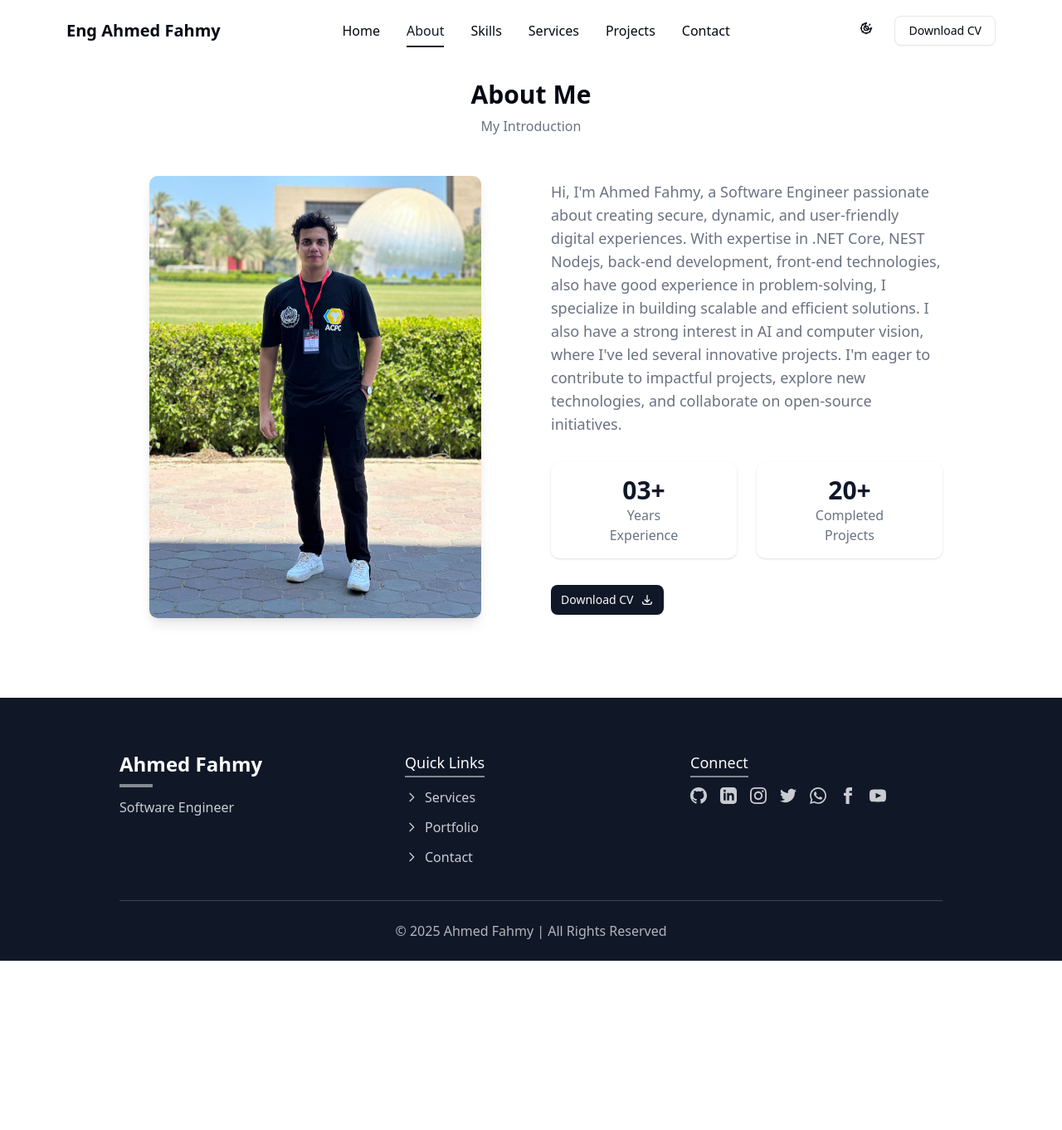
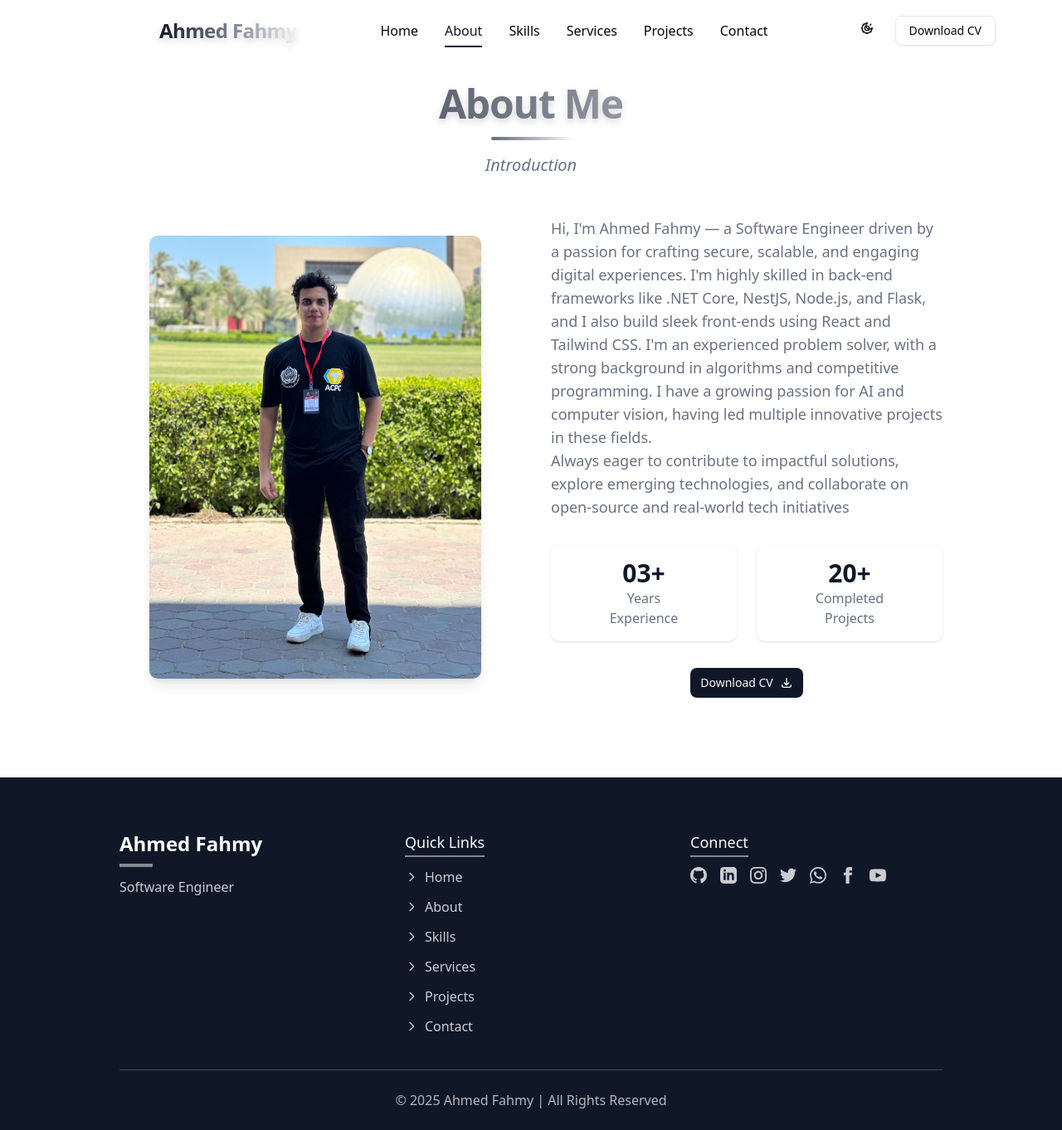
Before and after one commit to Ahmedfahmy8308/MyNextPortfolio, a Next.js app: page /about in a window 1280 px wide. Shown: the whole page at 83% size. Before the commit the page ends 1158 px from the top, so only its background shows below. Built offline with nearby package versions, Linux system fonts and the light colour scheme.

Commit message:
some edit

```diff
--- a/src/app/about/page.tsx
+++ b/src/app/about/page.tsx
@@ -42,8 +42,16 @@ export default function AboutPage() {
       <section className="py-24 px-6 md:px-10 lg:px-16 overflow-hidden">
         <div className="container mx-auto px-8 md:px-14 lg:px-20" data-aos="fade-up">
           <div className="text-center mb-12">
-            <h2 className="text-3xl font-bold mb-2">About Me</h2>
-            <p className="text-muted-foreground">My Introduction</p>
+            <h2 className="text-3xl md:text-5xl font-extrabold mb-4 bg-gradient-to-r from-primary to-secondary bg-clip-text text-transparent drop-shadow-lg tracking-tight">
+              <span className="inline-block align-middle">About Me
+</span>
+            </h2>
+            <div className="flex justify-center mb-4">
+              <span className="inline-block w-24 h-1 rounded-full bg-gradient-to-r from-primary to-secondary opacity-70 animate-pulse"></span>
+            </div>
+            <p className="text-lg md:text-xl text-muted-foreground font-medium italic animate-fade-in">
+              Introduction
+            </p>
           </div>
 
           <div className="grid grid-cols-1 md:grid-cols-2 gap-12 items-center">
@@ -73,14 +81,13 @@ export default function AboutPage() {
                 animate={{ opacity: 1 }}
                 transition={{ delay: 0.4 }}
               >
-                Hi, I&apos;m Ahmed Fahmy, a Software Engineer passionate about creating secure, dynamic,
-                and user-friendly digital experiences. With expertise in .NET Core, NEST Nodejs,
-                back-end development, front-end technologies, also have good experience in problem-solving,
-                I specialize in building scalable and efficient solutions.
-                I also have a strong interest in AI and computer vision,
-                where I&apos;ve led several innovative projects.
-                I&apos;m eager to contribute to impactful projects,
-                explore new technologies, and collaborate on open-source initiatives.
+              Hi, I&apos;m Ahmed Fahmy — a Software Engineer driven by a passion for crafting secure, scalable, and engaging digital experiences.
+              I&apos;m highly skilled in back-end frameworks like .NET Core, NestJS, Node.js, and Flask, and I also build sleek front-ends using React and Tailwind CSS.
+
+              I&apos;m an experienced problem solver, with a strong background in algorithms and competitive programming.
+              I have a growing passion for AI and computer vision, having led multiple innovative projects in these fields.
+
+              <br/>Always eager to contribute to impactful solutions, explore emerging technologies, and collaborate on open-source and real-world tech initiatives
               </motion.p>
 
               <div className="grid grid-cols-2 gap-6 mb-8">
@@ -110,6 +117,7 @@ export default function AboutPage() {
                 initial={{ opacity: 0 }}
                 animate={{ opacity: 1 }}
                 transition={{ delay: 0.8 }}
+                className="flex justify-center"
               >
                 <Button asChild className="gap-2 hover:shadow-lg hover:translate-y-[-2px] transition-all">
                   <a href="/pdf/Cv.pdf" download>
--- a/src/app/page.tsx
+++ b/src/app/page.tsx
@@ -1,6 +1,6 @@
 'use client';
 
-import { useEffect, useState } from "react";
+import { useEffect, useState, useRef } from "react";
 import dynamic from 'next/dynamic';
 import { motion } from "framer-motion";
 import { ScrollToTop } from '@/components/scroll-to-top';
@@ -12,10 +12,18 @@ const Footer = dynamic(() => import('@/components/footer'), { ssr: false });
 
 export default function Home() {
   const [isLoading, setIsLoading] = useState(true);
+  const typedRef = useRef<HTMLSpanElement>(null);
 
   useEffect(() => {
     if (typeof window !== 'undefined') {
       document.documentElement.style.scrollBehavior = 'smooth';
+      const alreadyLoaded = sessionStorage.getItem('portfolioLoaded');
+      if (alreadyLoaded) {
+        setIsLoading(false);
+        return () => {
+          document.documentElement.style.scrollBehavior = '';
+        };
+      }
     }
 
     const initialize = async () => {
@@ -25,24 +33,6 @@ export default function Home() {
       document.head.appendChild(aosStyles);
 
       await new Promise(resolve => setTimeout(resolve, 800));
-
-      try {
-        const Typed = (await import('typed.js')).default;
-        const element = document.querySelector('.auto-input');
-        if (element) {
-          new Typed(element, {
-            strings: [
-              "a Software Engineer ....",
-              "a student at Faculty of Computers and information ....",
-            ],
-            typeSpeed: 100,
-            backSpeed: 100,
-            loop: true,
-          });
-        }
-      } catch (error) {
-        console.error("Failed to load Typed.js", error);
-      }
 
       try {
         const AOS = (await import('aos')).default;
@@ -60,6 +50,9 @@ export default function Home() {
 
       setTimeout(() => {
         setIsLoading(false);
+        if (typeof window !== 'undefined') {
+          sessionStorage.setItem('portfolioLoaded', 'true');
+        }
       }, 1000);
     };
 
@@ -69,6 +62,27 @@ export default function Home() {
       document.documentElement.style.scrollBehavior = '';
     };
   }, []);
+
+  useEffect(() => {
+    if (!isLoading && typedRef.current) {
+      let typed: import('typed.js').default | undefined;
+      (async () => {
+        const Typed = (await import('typed.js')).default;
+        typed = new Typed(typedRef.current!, {
+          strings: [
+            "a Software Engineer ....",
+            "a student at Faculty of Computers and information ....",
+          ],
+          typeSpeed: 100,
+          backSpeed: 100,
+          loop: true,
+        });
+      })();
+      return () => {
+        if (typed) typed.destroy();
+      };
+    }
+  }, [isLoading]);
 
   const pageVariants = {
     hidden: { opacity: 0 },
@@ -137,6 +151,14 @@ export default function Home() {
 
   return (
     <>
+      {/* Social Media Column Left - Static, not fixed, with vertical scroll bar if needed */}
+      <div className="absolute left-4 top-28 h-[70vh] flex flex-col gap-4 z-40 overflow-y-auto scrollbar-thin scrollbar-thumb-primary/60 scrollbar-track-transparent items-center">
+        <SocialLink href="https://github.com/Ahmedfahmy8308" icon="github" />
+        <SocialLink href="https://www.instagram.com/a7medfahmy8" icon="instagram" />
+        <SocialLink href="https://x.com/Ahmed_fahmy8308" icon="twitter" />
+        <SocialLink href="https://api.whatsapp.com/send?phone=201015205654&text=%D9%85%D8%B1%D8%AD%D8%A8%D8%A7%20%F0%9F%91%8B" icon="whatsapp" />
+        <SocialLink href="https://www.linkedin.com/in/ahmed-fahmy-174191260/" icon="linkedin" />
+      </div>
       {isLoading ? (
         <motion.div
           key="loader"
@@ -177,19 +199,11 @@ export default function Home() {
         >              <section id="home" className="py-20 px-6 md:px-10 lg:px-16 flex flex-col items-center justify-center min-h-screen relative overflow-hidden">
               <div className="container mx-auto grid grid-cols-1 md:grid-cols-2 gap-12 items-center px-8 md:px-14 lg:px-20">
                 <motion.div
-                  className="flex flex-col gap-6 order-2 md:order-1"
+                  className="flex flex-col gap-6 order-2 md:order-1 xl:ml-28"
                   initial={{ opacity: 0, x: -50 }}
                   animate={{ opacity: 1, x: 0 }}
                   transition={{ duration: 0.8 }}
                 >
-                  <div className="flex space-x-4">
-                    <SocialLink href="https://github.com/Ahmedfahmy8308" icon="github" />
-                    <SocialLink href="https://www.instagram.com/a7medfahmy8" icon="instagram" />
-                    <SocialLink href="https://x.com/Ahmed_fahmy8308" icon="twitter" />
-                    <SocialLink href="https://api.whatsapp.com/send?phone=201015205654&text=%D9%85%D8%B1%D8%AD%D8%A8%D8%A7%20%F0%9F%91%8B" icon="whatsapp" />
-                    <SocialLink href="https://www.linkedin.com/in/ahmed-fahmy-174191260/" icon="linkedin" />
-                  </div>
-
                   <div>
                     <motion.h1
                       className="text-4xl font-bold mb-2"
@@ -205,7 +219,7 @@ export default function Home() {
                       animate={{ opacity: 1 }}
                       transition={{ delay: 0.6, duration: 0.8 }}
                     >
-                      and I&apos;m <span className="text-primary auto-input"></span>
+                      and I&apos;m <span ref={typedRef} className="text-primary auto-input"></span>
                     </motion.h3>
                     <motion.p
                       className="text-muted-foreground mb-6"
@@ -213,8 +227,7 @@ export default function Home() {
                       animate={{ opacity: 1 }}
                       transition={{ delay: 0.9, duration: 0.8 }}
                     >
-                      A passionate Software Engineer with extensive experience in back-end
-                      development and web APIs, delivering high-quality, user-focused solutions.
+                      Passionate Software Engineer with solid experience in backend development and building scalable APIs. I enjoy solving complex problems and have reached an advanced level in algorithmic thinking. Always eager to learn, build, and grow.
                     </motion.p>
                     <motion.div
                       initial={{ opacity: 0, y: 20 }}
@@ -250,19 +263,6 @@ export default function Home() {
                   </div>
                 </motion.div>
               </div>
-
-              <motion.div
-                initial={{ opacity: 0, y: 20 }}
-                animate={{ opacity: 1, y: 0 }}
-                transition={{ delay: 1.5, duration: 0.8 }}
-              >
-                <Link href="/about" className="absolute bottom-10 left-1/2 -translate-x-1/2 flex flex-col items-center gap-2 text-muted-foreground hover:text-primary transition-colors">
-                  <span>Scroll Down</span>
-                  <svg className="w-5 h-5 animate-bounce" fill="none" stroke="currentColor" viewBox="0 0 24 24" xmlns="http://www.w3.org/2000/svg">
-                    <path strokeLinecap="round" strokeLinejoin="round" strokeWidth="2" d="M19 14l-7 7m0 0l-7-7m7 7V3" />
-                  </svg>
-                </Link>
-              </motion.div>
             </section>
             <Footer />
             <ScrollToTop />
--- a/src/app/services/page.tsx
+++ b/src/app/services/page.tsx
@@ -38,17 +38,6 @@ const services: ServiceProps[] = [
       "Develop front-end using modern technologies like Tailwind and React.",
       "Build robust back-end systems using .NET Core or NEST Nodejs.",
       "Deploy and maintain your website for optimal performance."
-    ]
-  },
-  {
-    icon: "smartphone",
-    title: "Mobile App Development",
-    modalTitle: "Cross-Platform Mobile Apps",
-    description: [
-      "Design user-friendly and visually appealing interfaces.",
-      "Develop cross-platform apps using Flutter.",
-      "Integrate with back-end services like Firebase, custom .NET APIs, or JS APIs",
-      "Publish your app on Google Play and the App Store."
     ]
   },
   {
@@ -200,19 +189,26 @@ export default function ServicesPage() {
       <section className="py-24 px-6 md:px-10 lg:px-16 overflow-hidden">
         <div className="container mx-auto px-8 md:px-14 lg:px-20" data-aos="fade-up">
           <div className="text-center mb-12">
-            <h2 className="text-3xl font-bold mb-2">Services</h2>
-            <p className="text-muted-foreground">What I offer</p>
+            <h2 className="text-4xl md:text-5xl font-extrabold mb-4 bg-gradient-to-r from-primary to-secondary bg-clip-text text-transparent drop-shadow-lg tracking-tight">
+              <span className="inline-block align-middle">Services</span>
+            </h2>
+            <div className="flex justify-center mb-4">
+              <span className="inline-block w-24 h-1 rounded-full bg-gradient-to-r from-primary to-secondary opacity-70 animate-pulse"></span>
+            </div>
+            <p className="text-lg md:text-xl text-muted-foreground font-medium italic animate-fade-in">
+              What I offer
+            </p>
           </div>
 
           <motion.div
-            className="grid grid-cols-1 sm:grid-cols-2 lg:grid-cols-4 gap-8 max-w-6xl mx-auto"
+            className="grid grid-cols-1 sm:grid-cols-2 lg:grid-cols-3 gap-10 max-w-5xl mx-auto justify-items-center"
             variants={containerVariants}
             initial="hidden"
             whileInView="visible"
             viewport={{ once: true, amount: 0.1 }}
           >
             {services.map((service, index) => (
-              <motion.div key={index} variants={itemVariants}>
+              <motion.div key={index} variants={itemVariants} className="w-full flex justify-center">
                 <ServiceCard service={service} />
               </motion.div>
             ))}
--- a/src/components/footer.tsx
+++ b/src/components/footer.tsx
@@ -1,137 +1,44 @@
 'use client';
 
 import Link from "next/link";
-import { motion } from "framer-motion";
 
 export default function Footer() {
-  const containerVariants = {
-    hidden: { opacity: 0 },
-    visible: {
-      opacity: 1,
-      transition: {
-        staggerChildren: 0.1,
-        delayChildren: 0.2
-      }
-    }
-  };
-
-  const itemVariants = {
-    hidden: { y: 20, opacity: 0 },
-    visible: {
-      y: 0,
-      opacity: 1,
-      transition: {
-        type: "spring",
-        stiffness: 100
-      }
-    }
-  };
-  const linkVariants = {
-    initial: { x: 0 },
-    hover: {
-      x: 5,
-      transition: { duration: 0.2 }
-    }
-  };
-
-  const borderVariants = {
-    hidden: { width: 0 },
-    visible: {
-      width: "100%",
-      transition: {
-        duration: 0.8,
-        delay: 0.5
-      }
-    }
-  };
-
-  return (    <footer className="bg-primary text-primary-foreground pt-16 pb-6 px-6 md:px-10 lg:px-16">
-      <motion.div
-        className="container mx-auto px-8 md:px-14 lg:px-20"
-        variants={containerVariants}
-        initial="hidden"
-        whileInView="visible"
-        viewport={{ once: true, amount: 0.1 }}
-      >
-        <motion.div
-          className="grid grid-cols-1 md:grid-cols-3 gap-10 mb-10"
-          variants={containerVariants}
-        >
-          <motion.div variants={itemVariants}>
-            <motion.h2
-              className="text-2xl font-bold mb-2"
-              initial={{ opacity: 0, x: -20 }}
-              whileInView={{ opacity: 1, x: 0 }}
-              transition={{ delay: 0.2 }}
-            >
-              Ahmed Fahmy
-            </motion.h2>
-            <motion.div
-              initial={{ width: 0 }}
-              whileInView={{ width: "40px" }}
-              transition={{ delay: 0.4, duration: 0.4 }}
-              className="h-1 bg-primary-foreground/50 mb-3"
-            />
-            <motion.p
-              className="text-primary-foreground/80"
-              variants={itemVariants}
-            >
-              Software Engineer
-            </motion.p>
-          </motion.div>
-
-          <motion.div variants={itemVariants}>
-            <motion.h3
-              className="text-lg font-medium mb-4 relative inline-block"
-              variants={itemVariants}
-            >
+  return (
+    <footer className="bg-primary text-primary-foreground pt-16 pb-6 px-6 md:px-10 lg:px-16">
+      <div className="container mx-auto px-8 md:px-14 lg:px-20">
+        <div className="grid grid-cols-1 md:grid-cols-3 gap-10 mb-10">
+          <div>
+            <h2 className="text-2xl font-bold mb-2">Ahmed Fahmy</h2>
+            <div className="h-1 bg-primary-foreground/50 mb-3 w-10" />
+            <p className="text-primary-foreground/80">Software Engineer</p>
+          </div>
+          <div>
+            <h3 className="text-lg font-medium mb-4 relative inline-block">
               Quick Links
-              <motion.div
-                className="absolute -bottom-1 left-0 h-0.5 bg-primary-foreground/50"
-                initial={{ width: 0 }}
-                whileInView={{ width: "100%" }}
-                transition={{ delay: 0.3, duration: 0.4 }}
-              />
-            </motion.h3>
+              <div className="absolute -bottom-1 left-0 h-0.5 bg-primary-foreground/50 w-full" />
+            </h3>
             <ul className="space-y-3">
-              {['services', 'portfolio', 'contact'].map((item) => (
-                <motion.li key={item} variants={itemVariants}>
-                  <motion.div
-                    variants={linkVariants}
-                    initial="initial"
-                    whileHover="hover"                  >
+              {['home', 'about', 'skills', 'services', 'projects', 'contact'].map((section) => (
+                <li key={section}>
                   <Link
-                      href={item === 'portfolio' ? '/projects' : `/${item}`}
+                    href={section === 'home' ? '/' : `/${section}`}
                     className="text-primary-foreground/80 hover:text-primary-foreground transition-colors flex items-center gap-2"
                   >
                     <svg className="w-4 h-4" fill="none" stroke="currentColor" viewBox="0 0 24 24" xmlns="http://www.w3.org/2000/svg">
                       <path strokeLinecap="round" strokeLinejoin="round" strokeWidth="2" d="M9 5l7 7-7 7" />
                     </svg>
-                      {item.charAt(0).toUpperCase() + item.slice(1)}
+                    {section.charAt(0).toUpperCase() + section.slice(1)}
                   </Link>
-                  </motion.div>
-                </motion.li>
+                </li>
               ))}
             </ul>
-          </motion.div>
-
-          <motion.div variants={itemVariants}>
-            <motion.h3
-              className="text-lg font-medium mb-4 relative inline-block"
-              variants={itemVariants}
-            >
+          </div>
+          <div>
+            <h3 className="text-lg font-medium mb-4 relative inline-block">
               Connect
-              <motion.div
-                className="absolute -bottom-1 left-0 h-0.5 bg-primary-foreground/50"
-                initial={{ width: 0 }}
-                whileInView={{ width: "100%" }}
-                transition={{ delay: 0.3, duration: 0.4 }}
-              />
-            </motion.h3>
-            <motion.div
-              className="flex flex-wrap gap-4"
-              variants={containerVariants}
-            >
+              <div className="absolute -bottom-1 left-0 h-0.5 bg-primary-foreground/50 w-full" />
+            </h3>
+            <div className="flex flex-wrap gap-4">
               <SocialLink href="https://github.com/Ahmedfahmy8308" icon="github" />
               <SocialLink href="https://www.linkedin.com/in/ahmed-fahmy-174191260/" icon="linkedin" />
               <SocialLink href="https://www.instagram.com/a7medfahmy8/" icon="instagram" />
@@ -139,24 +46,15 @@ export default function Footer() {
               <SocialLink href="https://api.whatsapp.com/send?phone=201015205654&text=%D9%85%D8%B1%D8%AD%D8%A8%D8%A7%20%F0%9F%91%8B" icon="whatsapp" />
               <SocialLink href="https://www.facebook.com/A7medfahmy8?locale=ar_AR" icon="facebook" />
               <SocialLink href="https://www.youtube.com/FahmyCodeHub" icon="youtube" />
-            </motion.div>
-          </motion.div>
-        </motion.div>
-
-        <motion.div
-          className="border-t border-primary-foreground/20 pt-6 text-center"
-          variants={borderVariants}
-        >
-          <motion.p
-            className="text-primary-foreground/70"
-            initial={{ opacity: 0 }}
-            whileInView={{ opacity: 1 }}
-            transition={{ delay: 0.6 }}
-          >
+            </div>
+          </div>
+        </div>
+        <div className="border-t border-primary-foreground/20 pt-6 text-center">
+          <p className="text-primary-foreground/70">
             &copy; {new Date().getFullYear()} Ahmed Fahmy | All Rights Reserved
-          </motion.p>
-        </motion.div>
-      </motion.div>
+          </p>
+        </div>
+      </div>
     </footer>
   );
 }
@@ -212,15 +110,13 @@ function SocialLink({ href, icon }: { href: string; icon: string }) {
   };
 
   return (
-    <motion.a
+    <a
       href={href}
       target="_blank"
       rel="noopener noreferrer"
       className="text-primary-foreground/80 hover:text-primary-foreground transition-colors"
-      whileHover={{ scale: 1.2, rotate: 5 }}
-      whileTap={{ scale: 0.9 }}
     >
       {getIcon(icon)}
-    </motion.a>
+    </a>
   );
 }
--- a/src/components/navbar.tsx
+++ b/src/components/navbar.tsx
@@ -67,12 +67,16 @@ export function Navbar() {  const [isScrolled, setIsScrolled] = useState(false);
       className={headerClasses}
       initial="hidden"
       animate="visible"
-      variants={navVariants}    >      <div className="container mx-auto flex items-center justify-between px-8 md:px-14 lg:px-20">        <Link href="/" className="relative group">
+      variants={navVariants}
+      >
+      <div className="container mx-auto flex items-center justify-between px-8 md:px-14 lg:px-20">        <Link href="/" className="relative group">
           <motion.div
             whileHover={{ scale: 1.05 }}
-            className="inline-flex items-center"
+            className="inline-flex items-center md:ml-16 lg:ml-32 xl:ml-28"
           >
-            <span className="font-bold text-xl">Eng Ahmed Fahmy</span>
+            <span className="font-extrabold text-xl md:text-2xl bg-gradient-to-r from-primary to-secondary bg-clip-text text-transparent drop-shadow-lg tracking-tight transition-all duration-300">
+              Ahmed Fahmy
+            </span>
           </motion.div>
           <motion.div
             className="absolute bottom-0 left-0 h-[2px] bg-primary"
```
Lines whose indentation alone changed are shown as unchanged.
